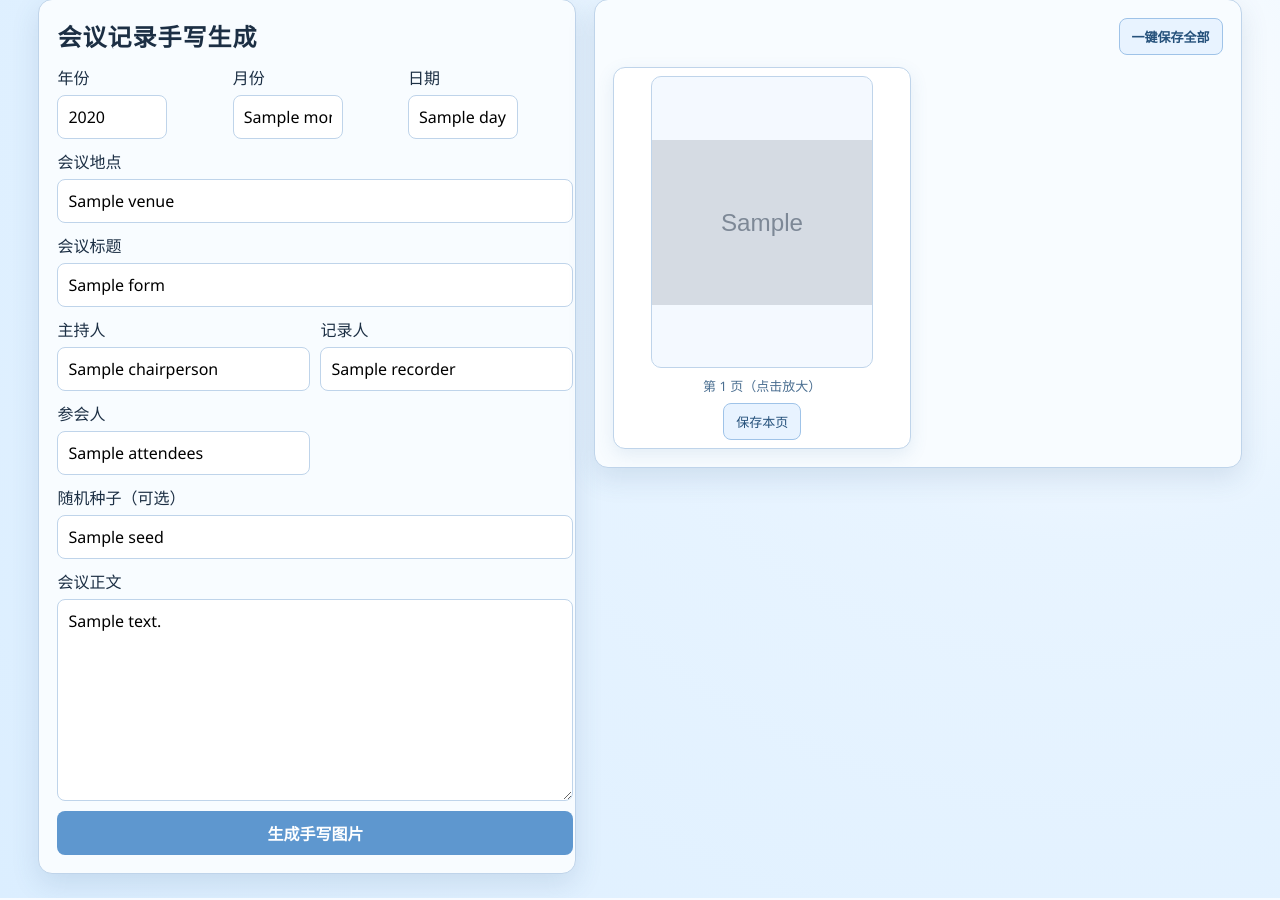
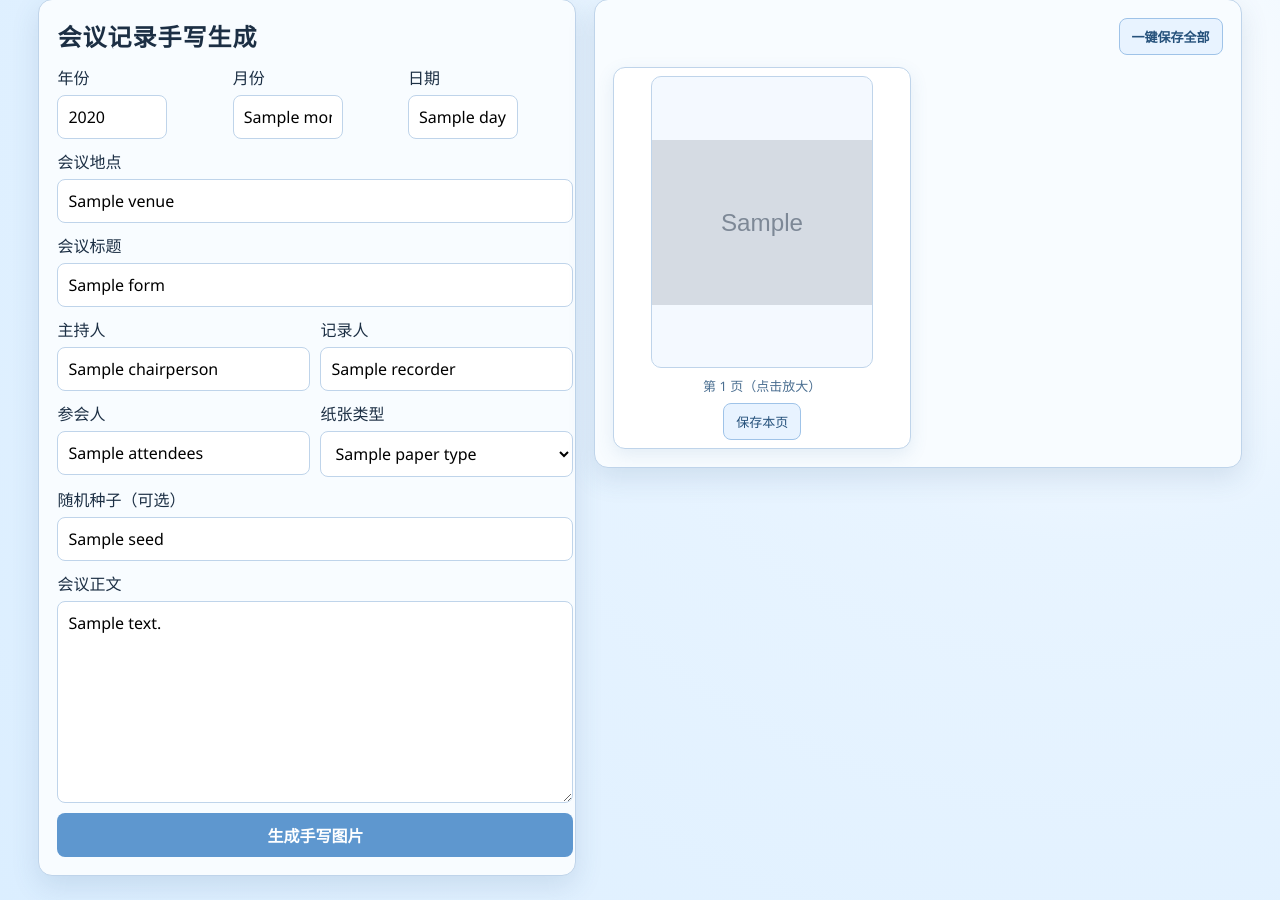
Before and after one commit to aiwobro/handwrite-single, a Flask app: template templates/index.html in a window 1280 px wide. Shown: the part 25-925 px from the top of the page. Run offline with Flask 3, Linux system fonts and the light colour scheme; the template is opened without the code that fills it: most values are stand-ins (such as "Sample title", 1, 10 or a date in 2020); grey boxes marked "Sample" are stand-in pictures.

Commit message:
feat(web): support paper_type selection in UI

```diff
--- a/app.py
+++ b/app.py
@@ -4,12 +4,20 @@ from pathlib import Path
 
 from flask import Flask, render_template, request, send_from_directory, url_for
 
-from handwrite import CONFIG_BACK, CONFIG_FRONT, HandWriter
+from handwrite import (
+    DEFAULT_PAPER_TYPE,
+    HandWriter,
+    build_paper_presets,
+    get_available_paper_types,
+    load_config,
+    resolve_paper_layout,
+)
 
 
 BASE_DIR = Path(__file__).resolve().parent
 OUTPUT_DIR = BASE_DIR / "output"
 DEFAULT_FONT = BASE_DIR / "fonts" / "font0.ttf"
+WEB_CONFIG_PATH = BASE_DIR / "config.yaml"
 
 app = Flask(__name__)
 
@@ -33,21 +41,77 @@ def _copy_layout_with_absolute_bg(layout):
     return copied
 
 
-def generate_images(meta, content, seed=None):
+def _load_web_config():
+    if WEB_CONFIG_PATH.exists():
+        return load_config(str(WEB_CONFIG_PATH))
+    return {}
+
+
+def _get_paper_options(config):
+    presets = build_paper_presets(config)
+    paper_types = get_available_paper_types(presets)
+
+    configured_default = config.get("paper_type", DEFAULT_PAPER_TYPE)
+    if isinstance(configured_default, str):
+        configured_default = configured_default.strip()
+    else:
+        configured_default = DEFAULT_PAPER_TYPE
+
+    if configured_default not in presets:
+        configured_default = DEFAULT_PAPER_TYPE
+
+    return paper_types, configured_default
+
+
+def _render_index(images=None, form_data=None, error=None):
+    form_data = dict(form_data or {})
+    paper_types = [DEFAULT_PAPER_TYPE]
+    default_paper_type = DEFAULT_PAPER_TYPE
+    config_error = None
+
+    try:
+        config = _load_web_config()
+        paper_types, default_paper_type = _get_paper_options(config)
+    except Exception as exc:
+        config_error = f"配置加载失败: {exc}"
+
+    if not form_data.get("paper_type"):
+        form_data["paper_type"] = default_paper_type
+
+    if config_error:
+        error = f"{error}（另：{config_error}）" if error else config_error
+
+    return render_template(
+        "index.html",
+        images=images,
+        error=error,
+        form_data=form_data,
+        paper_types=paper_types,
+        default_paper_type=default_paper_type,
+    )
+
+
+def generate_images(meta, content, paper_type=None, seed=None):
     fonts = [str(DEFAULT_FONT)]
     if not DEFAULT_FONT.exists():
         raise RuntimeError(f"字体文件不存在: {DEFAULT_FONT}")
 
-    if seed:
+    if seed is not None:
         random.seed(seed)
+
+    config = _load_web_config()
+    used_paper_type, config_front, config_back, _ = resolve_paper_layout(
+        config,
+        paper_type_override=paper_type,
+    )
 
     output_prefix = f"web_{uuid.uuid4().hex[:10]}"
     output_format = "jpg"
 
     writer = HandWriter(
         fonts,
-        _copy_layout_with_absolute_bg(CONFIG_FRONT),
-        _copy_layout_with_absolute_bg(CONFIG_BACK),
+        _copy_layout_with_absolute_bg(config_front),
+        _copy_layout_with_absolute_bg(config_back),
         debug_box=False,
     )
     writer.write_meta(meta)
@@ -57,12 +121,12 @@ def generate_images(meta, content, seed=None):
 
     OUTPUT_DIR.mkdir(parents=True, exist_ok=True)
     generated = sorted(OUTPUT_DIR.glob(f"{output_prefix}_page_*.{output_format}"))
-    return [p.name for p in generated]
+    return [p.name for p in generated], used_paper_type
 
 
 @app.route("/", methods=["GET"])
 def index():
-    return render_template("index.html", images=None, form_data={})
+    return _render_index(images=None, form_data={})
 
 
 @app.route("/generate", methods=["POST"])
@@ -70,37 +134,31 @@ def generate():
     form_data = {k: v for k, v in request.form.items()}
     content = request.form.get("content", "").strip()
     seed_value = request.form.get("seed", "").strip()
+    paper_type = request.form.get("paper_type", "").strip() or None
+    if paper_type:
+        form_data["paper_type"] = paper_type
 
     if not content:
-        return render_template(
-            "index.html",
-            images=None,
-            error="会议正文不能为空。",
-            form_data=form_data,
-        )
+        return _render_index(images=None, error="会议正文不能为空。", form_data=form_data)
 
     try:
         seed = int(seed_value) if seed_value else None
     except ValueError:
-        return render_template(
-            "index.html",
-            images=None,
-            error="随机种子必须是整数。",
-            form_data=form_data,
-        )
+        return _render_index(images=None, error="随机种子必须是整数。", form_data=form_data)
 
     try:
-        images = generate_images(_build_meta_from_form(request.form), content, seed=seed)
+        images, used_paper_type = generate_images(
+            _build_meta_from_form(request.form),
+            content,
+            paper_type=paper_type,
+            seed=seed,
+        )
+        form_data["paper_type"] = used_paper_type
     except Exception as exc:
-        return render_template(
-            "index.html",
-            images=None,
-            error=f"生成失败: {exc}",
-            form_data=form_data,
-        )
+        return _render_index(images=None, error=f"生成失败: {exc}", form_data=form_data)
 
     image_urls = [url_for("serve_output", filename=name) for name in images]
-    return render_template("index.html", images=image_urls, form_data=form_data)
+    return _render_index(images=image_urls, form_data=form_data)
 
 
 @app.route("/output/<path:filename>", methods=["GET"])
--- a/templates/index.html
+++ b/templates/index.html
@@ -85,7 +85,7 @@
       max-width: 88px;
     }
 
-    input, textarea, button {
+    input, select, textarea, button {
       font: inherit;
       border: 1px solid var(--line);
       border-radius: 8px;
@@ -556,6 +556,14 @@
             <span>参会人</span>
             <input name="attendees" value="{{ form_data.get('attendees', '') }}" placeholder="王五，赵六">
           </label>
+          <label class="field">
+            <span>纸张类型</span>
+            <select name="paper_type">
+              {% for paper_type_name in paper_types %}
+              <option value="{{ paper_type_name }}" {% if form_data.get('paper_type', default_paper_type) == paper_type_name %}selected{% endif %}>{{ paper_type_name }}</option>
+              {% endfor %}
+            </select>
+          </label>
           <label class="field full">
             <span>随机种子（可选）</span>
             <input name="seed" value="{{ form_data.get('seed', '') }}" placeholder="42">
```
Also changed, not shown: README.md.
